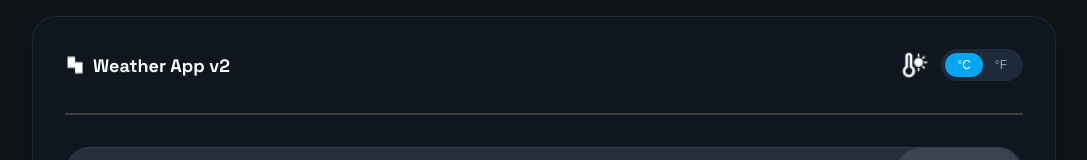
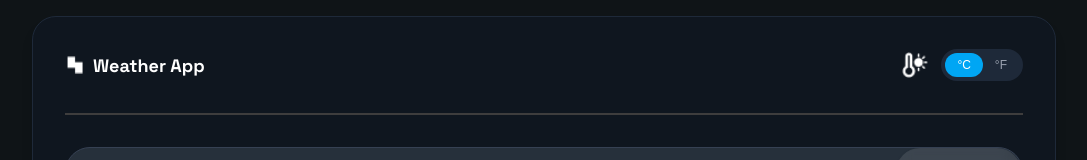
Before and after one commit to aliazzeh/Weather-app, a Next.js app: page / in a window 1280 px wide. Shown: the top 160 px of the page, without its empty margins (96-1183 px from the left). Built offline with nearby package versions, Linux system fonts and the light colour scheme.

Commit message:
chore: reset header title text

```diff
--- a/app/page.tsx
+++ b/app/page.tsx
@@ -150,7 +150,7 @@ export default function Home() {
               className="w-5 h-5"
             />
             <span className="header-title">
-              Weather App v2
+              Weather App
             </span>
 
           </div>
```
